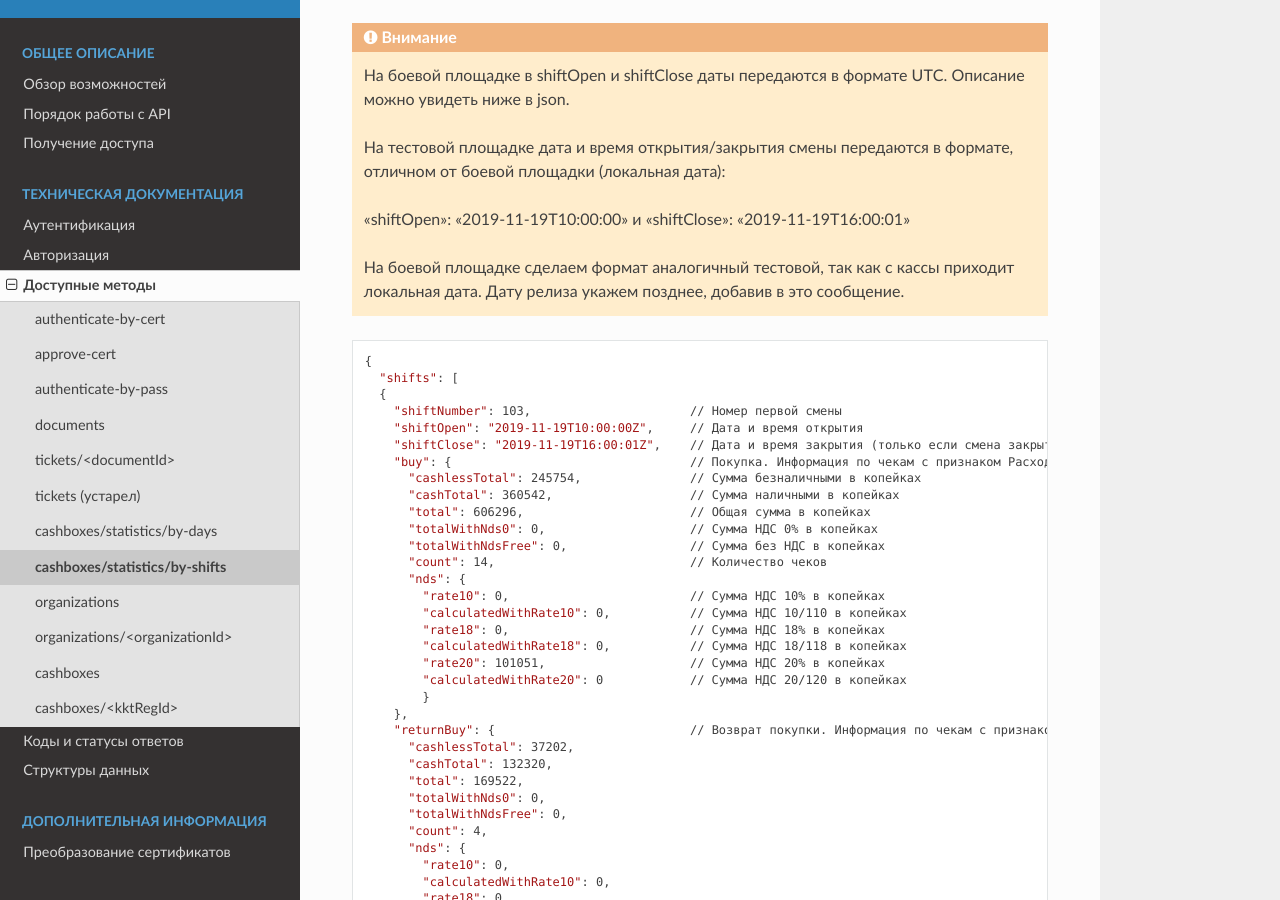
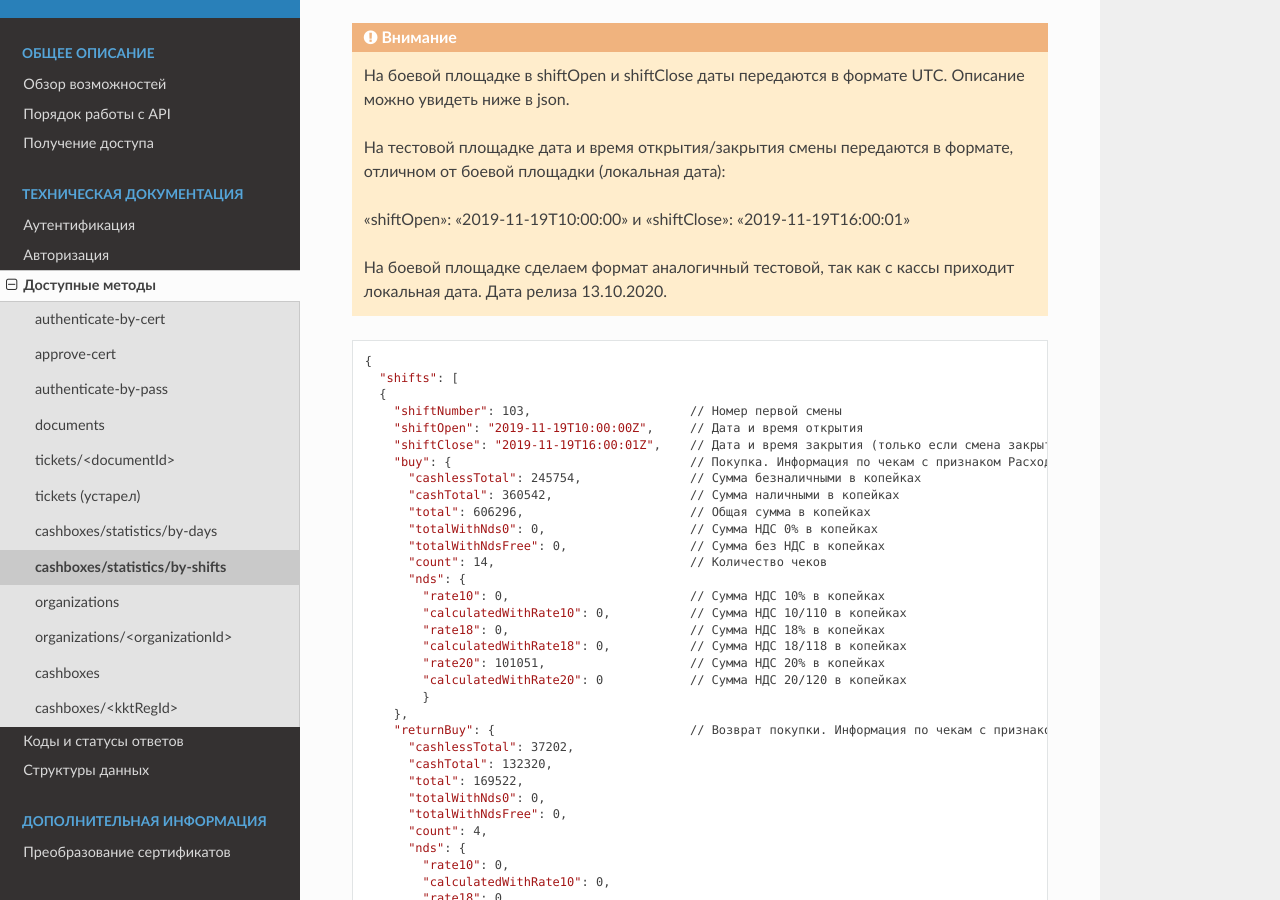
Before and after one commit to skbkontur/ofd-api-docs, a Sphinx documentation site: the page built from docs/source/http/cashboxes-statistics-by-shifts.rst, in a window 1280 px wide and 900 px high, scrolled down 1185 px. Built offline with Sphinx 7.4.7 and the Read the Docs theme 2.0.0, drawn with Linux system fonts in a browser that asks for light colours.

Commit message:
Указали дату релиза изменения формата даты в by-shift

```diff
--- a/docs/source/http/cashboxes-statistics-by-shifts.rst
+++ b/docs/source/http/cashboxes-statistics-by-shifts.rst
@@ -53,7 +53,7 @@ cashboxes/statistics/by-shifts
 
    "shiftOpen": "2019-11-19T10:00:00" и "shiftClose": "2019-11-19T16:00:01"
 
-   На боевой площадке сделаем формат аналогичный тестовой, так как с кассы приходит локальная дата. Дату релиза укажем позднее, добавив в это сообщение.
+   На боевой площадке сделаем формат аналогичный тестовой, так как с кассы приходит локальная дата. Дата релиза 13.10.2020.
 
 
 ::
```
